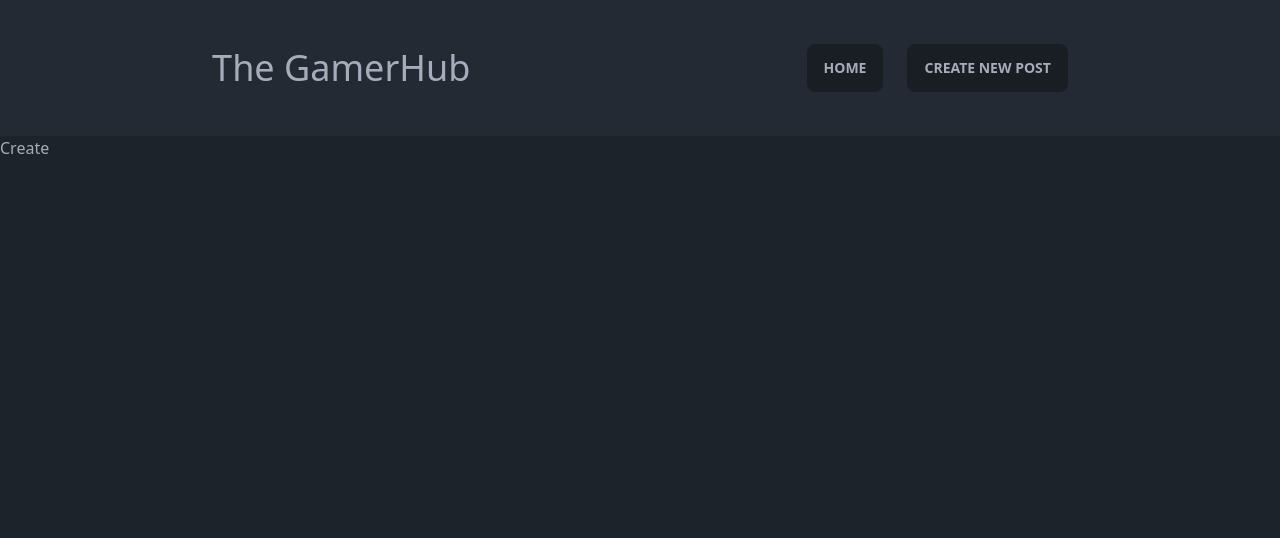
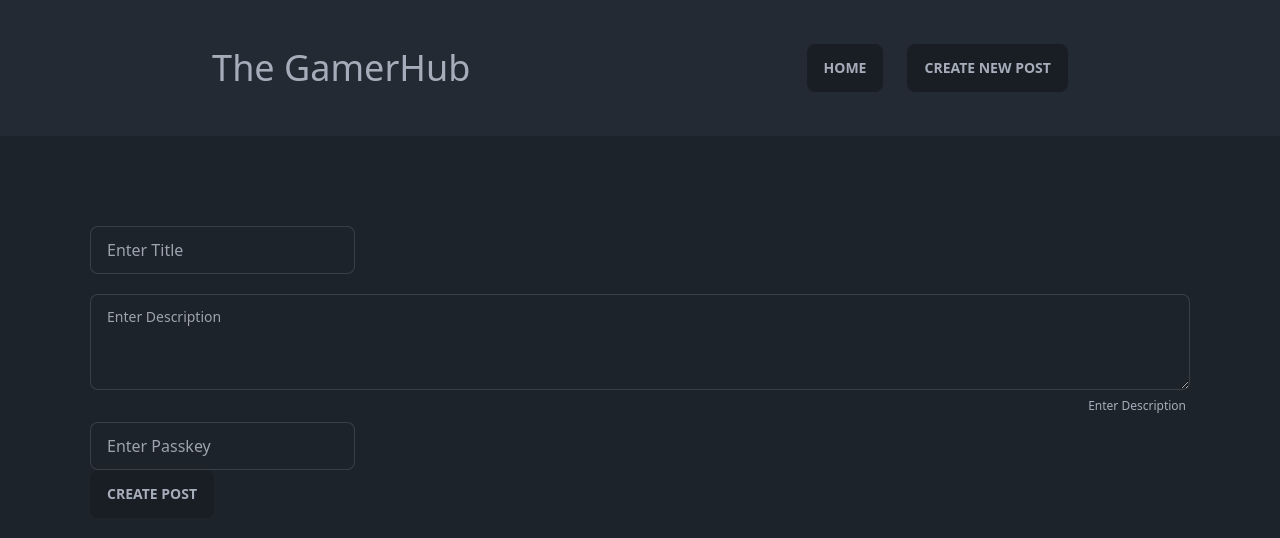
Before and after one commit to Fledtrain/web102_hobbyhub, a React (Vite) app: page /create in a window 1280 px wide. Shown: the top 538 px of the page. Built offline with nearby package versions, Linux system fonts and the light colour scheme; no server answers.

Commit message:
Added Create Post feature

```diff
--- a/src/routes/Create.jsx
+++ b/src/routes/Create.jsx
@@ -1,7 +1,67 @@
+import { useState } from "react"
+import { supabase } from "../client"
+
 const Create = () => {
+    const [form, setForm] = useState({
+        title: '',
+        description: '',
+        passKey: 0,
+        image: ''
+    })
+
+    const handleSubmit = async (e) => {
+        e.preventDefault()
+
+
+        const createPost = async () => {
+            await supabase
+                .from('posts')
+                .insert([
+                    { title: form.title, content: form.description, secretKey: form.passKey, image: form.image }
+                ])
+        }
+
+        await createPost()
+    }
+
     return (
         <>
-            <div>Create</div>
+            <section className="p-[90px] ">
+                <form className="">
+                    <div className="">
+                        <input
+                            type="text"
+                            placeholder="Enter Title"
+                            className="input input-bordered mb-5"
+                            onChange={(e) => setForm(
+                                { ...form, title: e.target.value }
+                            )} />
+                    </div>
+                    <div className="form-control">
+                        <textarea
+                            className="textarea textarea-bordered h-24"
+                            placeholder="Enter Description"
+                            onChange={(e) => setForm({
+                                ...form, description: e.target.value
+                            })}
+                        ></textarea>
+                        <label className="label">
+                            <span className="label-text-alt"></span>
+                            <span className="label-text-alt">Enter Description </span>
+                        </label>
+                    </div>
+                    <div>
+                        <input
+                            type="number"
+                            placeholder="Enter Passkey"
+                            className="input input-bordered"
+                            onChange={(e) => setForm(
+                                { ...form, passKey: Number(e.target.value) }
+                            )} />
+                    </div>
+                    <button className="btn" onClick={handleSubmit}>Create Post</button>
+                </form>
+            </section>
         </>
     )
 }
--- a/src/routes/Home.jsx
+++ b/src/routes/Home.jsx
@@ -19,17 +19,29 @@ const Home = () => {
         getPosts()
     }, [])
 
+    console.log(posts[0]?.created_at)
+    // Format date to hours
+    const date = new Date(posts[0]?.created_at)
+    const hours = date.getHours()
+    const minutes = date.getMinutes()
+    const seconds = date.getSeconds()
+    const formattedDate = `${hours}:${minutes}:${seconds}`
+    console.log(formattedDate)
+
+
     return (
         <>
-            <section>
-                <h1>Home Page</h1>
-                {posts.map(post => (
-                    <div key={post.id}>
-                        <h2>{post.title}</h2>
-                        <p>{post.content}</p>
-                    </div>
+            <section className="p-[60px]">
+                {posts && posts.map(post => (
+                    <section key={post?.id} className="p-[40px] w-96 shadow-xl card card-bordered">
+                            <p>Posted {formattedDate} hours ago </p>
+                        <div className="card-body">
+                            <h2 className="card-title">{post?.title}</h2>
+                            <p className="card">{post?.content}</p>
+                        </div>
+                    </section>
                 ))}
-                </section>
+            </section>
         </>
     )
 }
```
